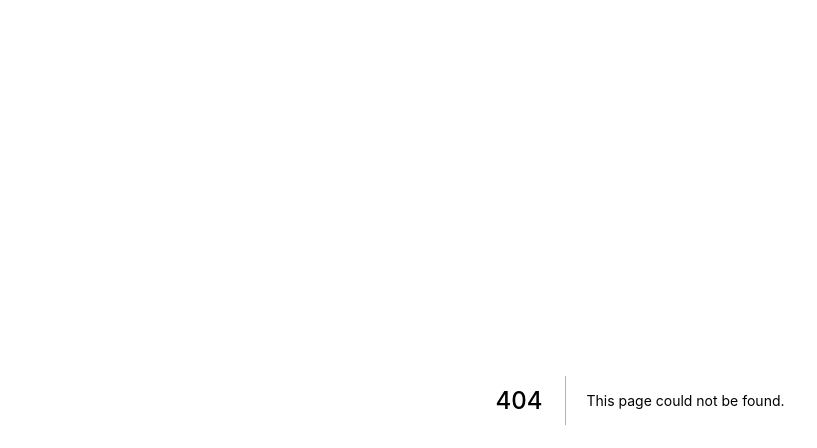
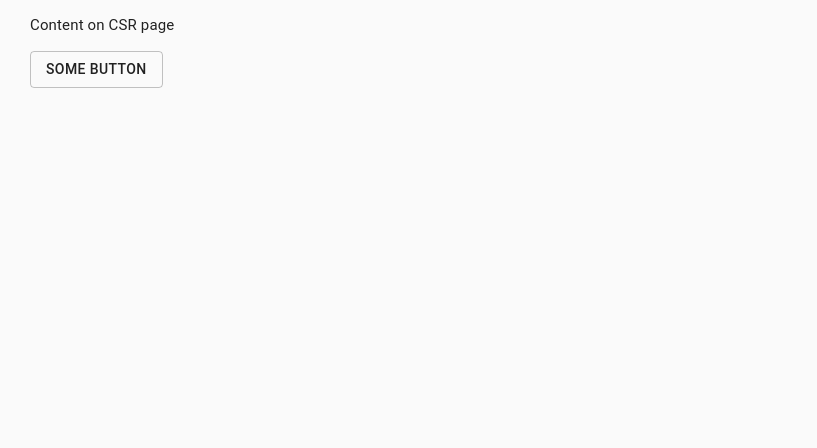
Before and after one commit to nithiwatter/next-js-chat, a Next.js app: page /csr-page in a window 1280 px wide. Before the commit this address had no page. Shown: the top 448 px of the page, without its empty margins (0-817 px from the left). Built offline with nearby package versions, Linux system fonts and the light colour scheme.

Commit message:
HOC for ssr css

```diff
--- a/package.json
+++ b/package.json
@@ -10,6 +10,7 @@
   "author": "",
   "license": "ISC",
   "dependencies": {
+    "@material-ui/core": "^4.10.0",
     "dotenv": "^8.2.0",
     "next": "^9.4.2",
     "react": "^16.13.1",
--- a/pages/_app.js
+++ b/pages/_app.js
@@ -1,12 +1,28 @@
-import App from 'next/app';
-import React from 'react';
+import CssBaseline from "@material-ui/core/CssBaseline";
+import { ThemeProvider } from "@material-ui/styles";
+import { theme } from "../theme.js";
+import App from "next/app";
+import React from "react";
 
 class MyApp extends App {
+  componentDidMount() {
+    // help remove styles injected by initial SSR CSS injection
+    const jssStyles = document.querySelector("#jss-server-side");
+    if (jssStyles && jssStyles.parentNode) {
+      jssStyles.parentNode.removeChild(jssStyles);
+    }
+  }
+
   render() {
     // component is the active page being rendered; page props are props gotten from getInitialProps()
     const { Component, pageProps } = this.props;
 
-    return <Component {...pageProps} />;
+    return (
+      <ThemeProvider theme={theme}>
+        <CssBaseline />
+        <Component {...pageProps} />
+      </ThemeProvider>
+    );
   }
 }
 
--- a/pages/_document.js
+++ b/pages/_document.js
@@ -1,7 +1,32 @@
 import Document, { Head, Html, Main, NextScript } from "next/document";
 import React from "react";
+import { ServerStyleSheets } from "@material-ui/styles";
 
 class MyDocument extends Document {
+  static getInitialProps = async (ctx) => {
+    // function for server-side CSS injection
+    const sheets = new ServerStyleSheets();
+    const originalRenderPage = ctx.renderPage;
+
+    ctx.renderPage = () =>
+      originalRenderPage({
+        enhanceApp: (App) => (props) => sheets.collect(<App {...props} />),
+      });
+
+    // plain HTML object with no style set
+    const initialProps = await Document.getInitialProps(ctx);
+
+    // passed to be rendered into HTML (server-side)
+    return {
+      ...initialProps,
+      styles: [
+        ...React.Children.toArray(initialProps.styles),
+        // style related to material-ui now injected
+        sheets.getStyleElement(),
+      ],
+    };
+  };
+
   render() {
     return (
       <Html lang="eng">
--- /dev/null
+++ b/pages/csr-page.js
@@ -0,0 +1,30 @@
+import Button from "@material-ui/core/Button";
+import React from "react";
+import Head from "next/head";
+
+const CSRPage = (props) => {
+  return (
+    <div>
+      <Head>
+        <title>CSR page</title>
+        <meta
+          name="description"
+          content="This is a description of the CSR page"
+        />
+      </Head>
+      <div
+        style={{
+          padding: "0px 30px",
+          fontSize: "15px",
+          height: "100%",
+          //   color: "#222",
+        }}
+      >
+        <p>Content on CSR page</p>
+        <Button variant="outlined">Some button</Button>
+      </div>
+    </div>
+  );
+};
+
+export default CSRPage;
--- a/pages/index.js
+++ b/pages/index.js
@@ -1,8 +1,7 @@
 import Head from "next/head";
+import Link from "next/link";
 
 const Index = () => {
-  console.log(process.env.PORT);
-  console.log(process.env.URL_APP);
   return (
     <div>
       <Head>
@@ -21,6 +20,9 @@ const Index = () => {
         }}
       >
         <p>Content on Index page</p>
+        <Link href="/csr-page" as="/csr-page">
+          <a>Go to CSR page</a>
+        </Link>
       </div>
     </div>
   );
--- /dev/null
+++ b/theme.js
@@ -0,0 +1,12 @@
+import grey from "@material-ui/core/colors/grey";
+import { createMuiTheme } from "@material-ui/core/styles";
+
+const theme = createMuiTheme({
+  palette: {
+    primary: { main: grey[800] },
+    secondary: { main: grey[900] },
+    type: "light",
+  },
+});
+
+export { theme };
```
Also changed, not shown: 1 other file (tests, documents, lock files or other folders).
